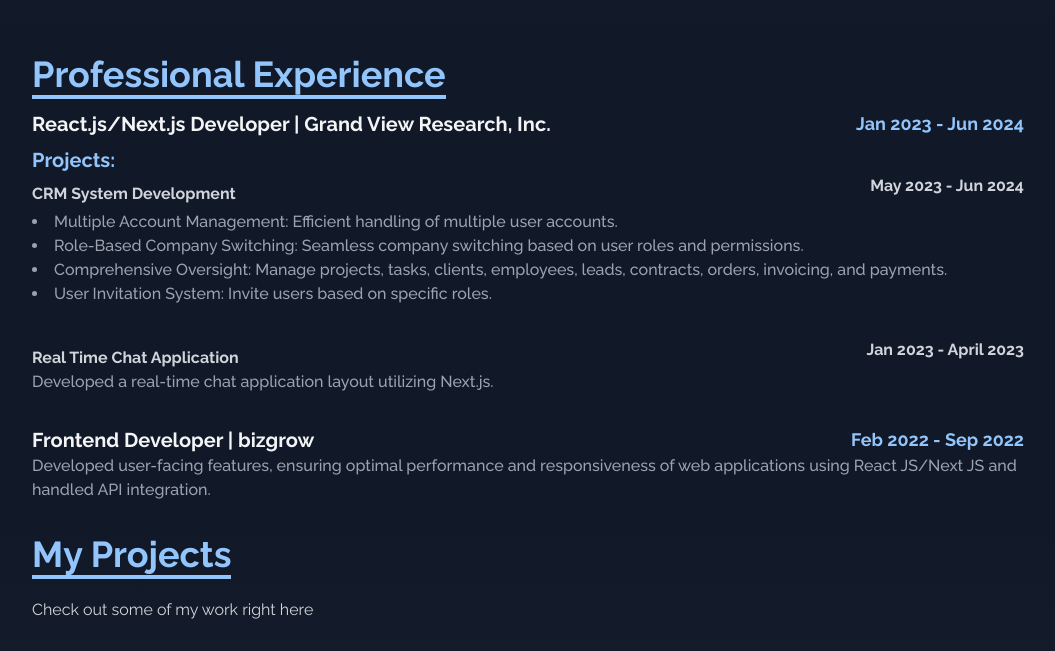
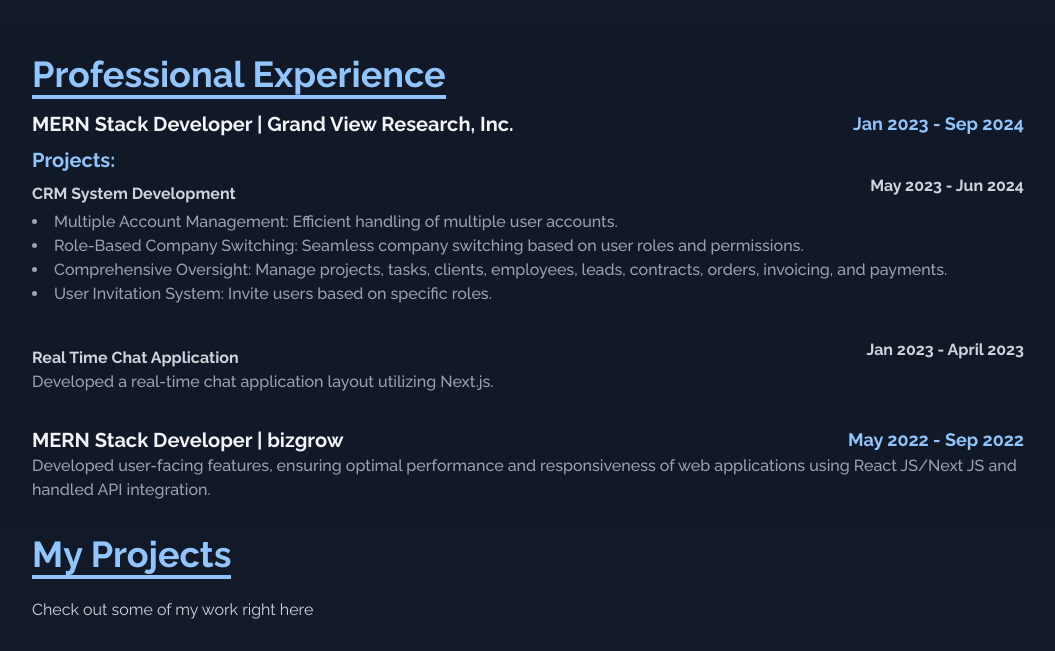
Before and after one commit to kavijakhar/My-Portfolio, a React (Create React App) app: page / in a window 1280 px wide. Shown: the part 770-1421 px from the top of the page, without its empty margins (112-1167 px from the left). Built offline with nearby package versions, Linux system fonts and the light colour scheme.

Commit message:
Update ProfassionalExperince.js

```diff
--- a/src/components/ProfassionalExperince.js
+++ b/src/components/ProfassionalExperince.js
@@ -17,16 +17,16 @@ const ProfessionalExperience = () => {
                     {/* Experience 1: React.js/Next.js Developer at Grand View Research */}
                     <div className="justify-between">
                         <div className='md:flex justify-between'>
-                            <p className="md:text-xl text-xl font-bold text-gray-100">React.js/Next.js Developer | Grand View Research, Inc. <span className='text-sm ml-3 font-bold md:hidden visible  text-blue-300'>Jan 2023 - Sep 2024</span></p>
+                            <p className="md:text-xl text-xl font-bold text-gray-100">MERN Stack Developer | Grand View Research, Inc. <span className='text-sm ml-3 font-bold md:hidden visible  text-blue-300'>Jan 2023 - Sep 2024</span></p>
                             <p className="md:text-lg text-base font-bold text-blue-300 hidden md:block">
-                                Jan 2023 - Jun 2024
+                                Jan 2023 - Sep 2024
                             </p>
 
                         </div>
                         <div>
                             <p className='text-xl font-bold mt-2 text-blue-300'>Projects:</p>
                             <div className='md:flex justify-between'>
-                                <p className="text-base font-bold mt-2 text-gray-300">CRM System Development <span className='text-sm ml-3 font-bold md:hidden visible  text-blue-300'>May 2023 - Jun 2024</span></p>
+                                <p className="text-base font-bold mt-2 text-gray-300">CRM System Development <span className='text-sm ml-3 font-bold md:hidden visible  text-blue-300'>May 2023 - Sep 2024</span></p>
                                 <p className="text-base font-bold text-gray-300 hidden md:block">May 2023 - Jun 2024</p>
                             </div>
                             <ul className="list-disc list-inside mt-1 text-gray-400 font-medium">
@@ -51,9 +51,9 @@ const ProfessionalExperience = () => {
                     {/* Experience 3: Frontend Developer at bizgrow */}
                     <div>
                         <div className="md:flex justify-between">
-                            <p className="md:text-xl text-xl font-bold text-gray-100">Frontend Developer | bizgrow <span className='text-sm ml-2 font-bold md:hidden visible  text-blue-300'>Feb 2022 - Sep 2022</span></p>
+                            <p className="md:text-xl text-xl font-bold text-gray-100">MERN Stack Developer | bizgrow <span className='text-sm ml-2 font-bold md:hidden visible  text-blue-300'>May 2022 - Sep 2022</span></p>
                             <p className="md:text-lg text-base font-bold text-blue-300 hidden md:block">
-                                Feb 2022 - Sep 2022
+                                May 2022 - Sep 2022
                             </p>
                         </div>
                         <p className='text-gray-400 font-medium'>Developed user-facing features, ensuring optimal performance and responsiveness of web applications using React JS/Next JS and handled API integration.</p>
```
